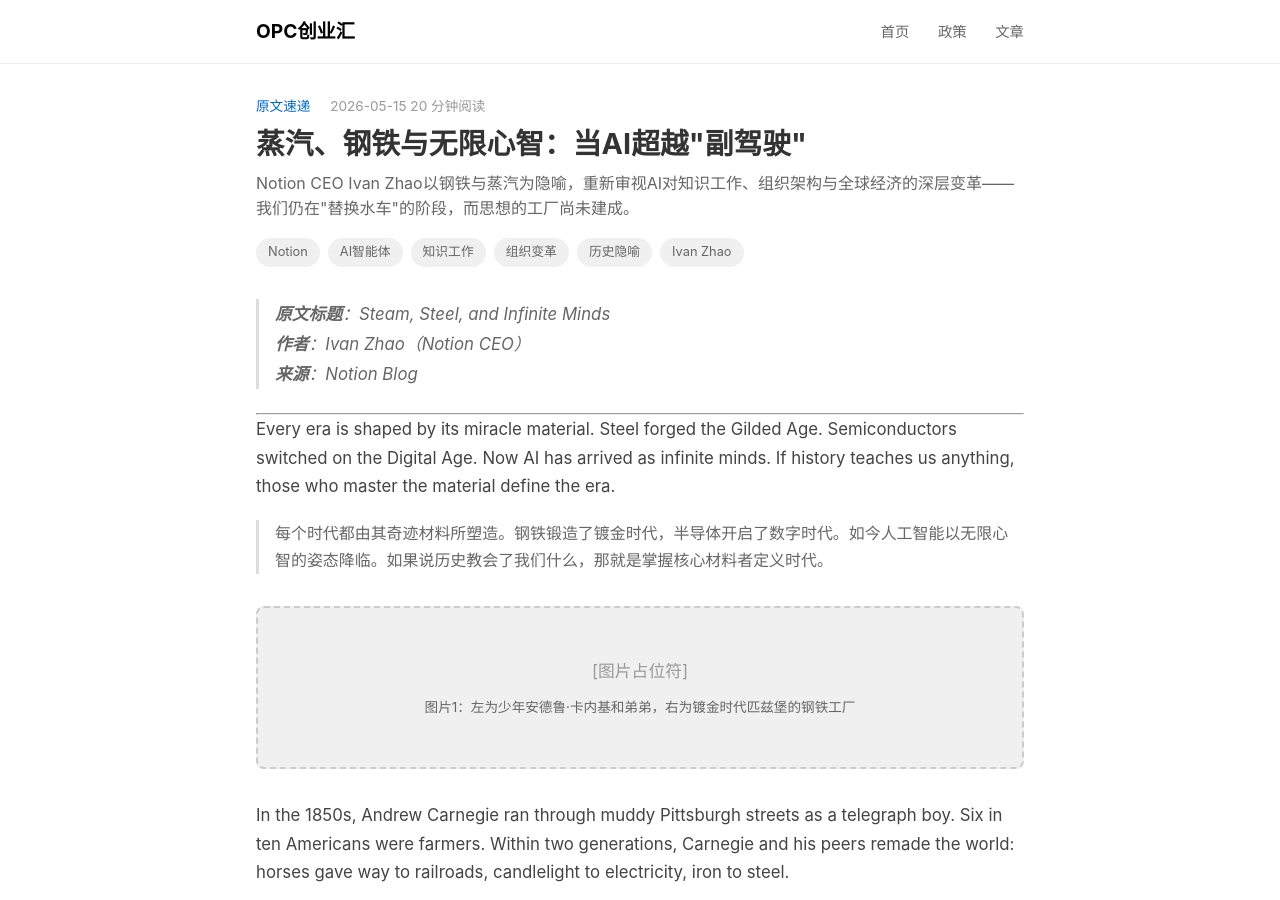
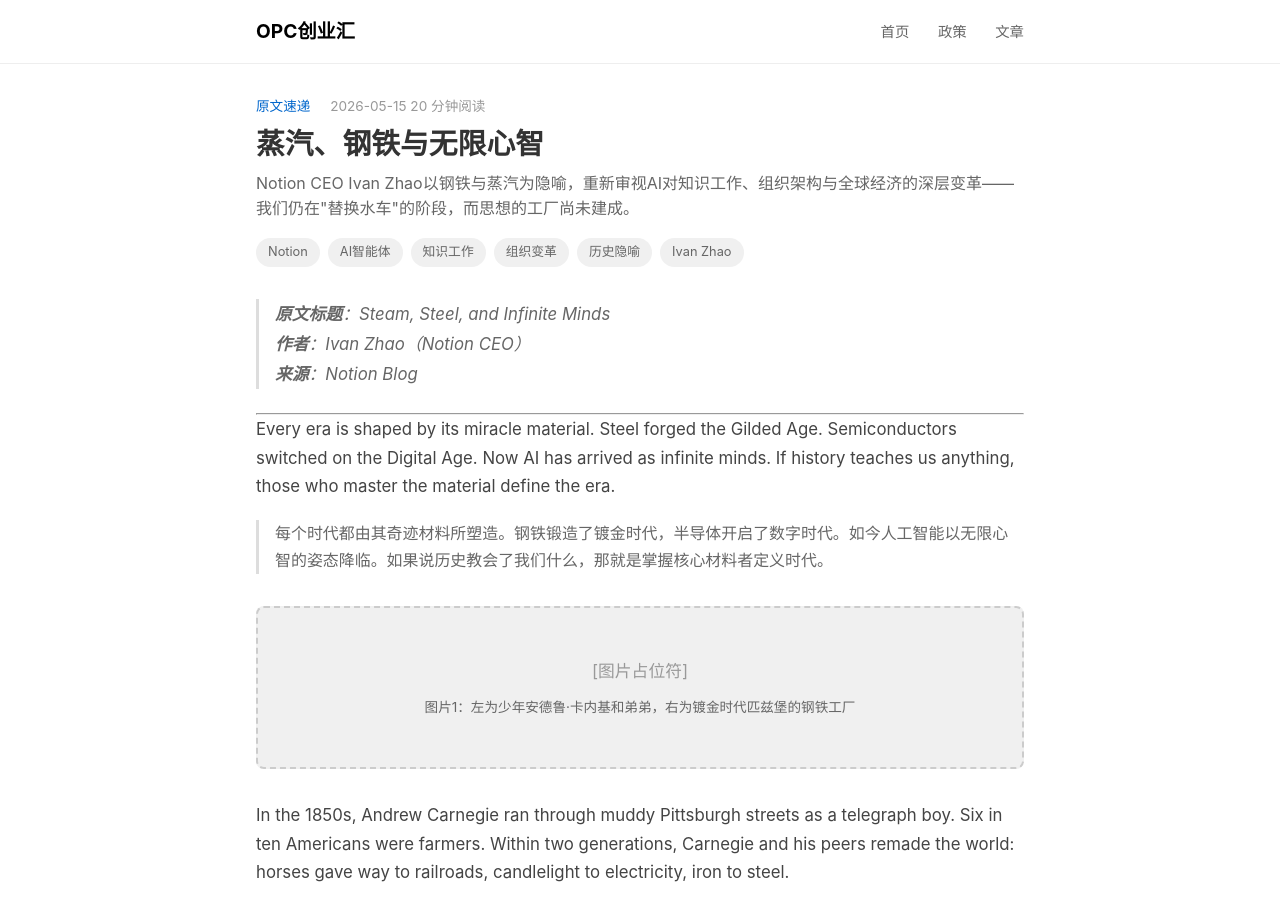
Before and after one commit to Caro-Li-C/opcstartup-site, a Jekyll site: the page built from _posts/2026-05-15-steam-steel-infinite-minds.md, in a window 1280 px wide and 900 px high. Built offline with Jekyll 4.4.1, drawn with Linux system fonts in a browser that asks for light colours.

Commit message:
Update 2026-05-15-steam-steel-infinite-minds.md

```diff
--- a/_posts/2026-05-15-steam-steel-infinite-minds.md
+++ b/_posts/2026-05-15-steam-steel-infinite-minds.md
@@ -1,6 +1,6 @@
 ---
 layout: post
-title: "蒸汽、钢铁与无限心智：当AI超越\"副驾驶\""
+title: "蒸汽、钢铁与无限心智"
 date: 2026-05-15 00:00:00 +0800
 category: 原文速递
 read_time: 20
```
